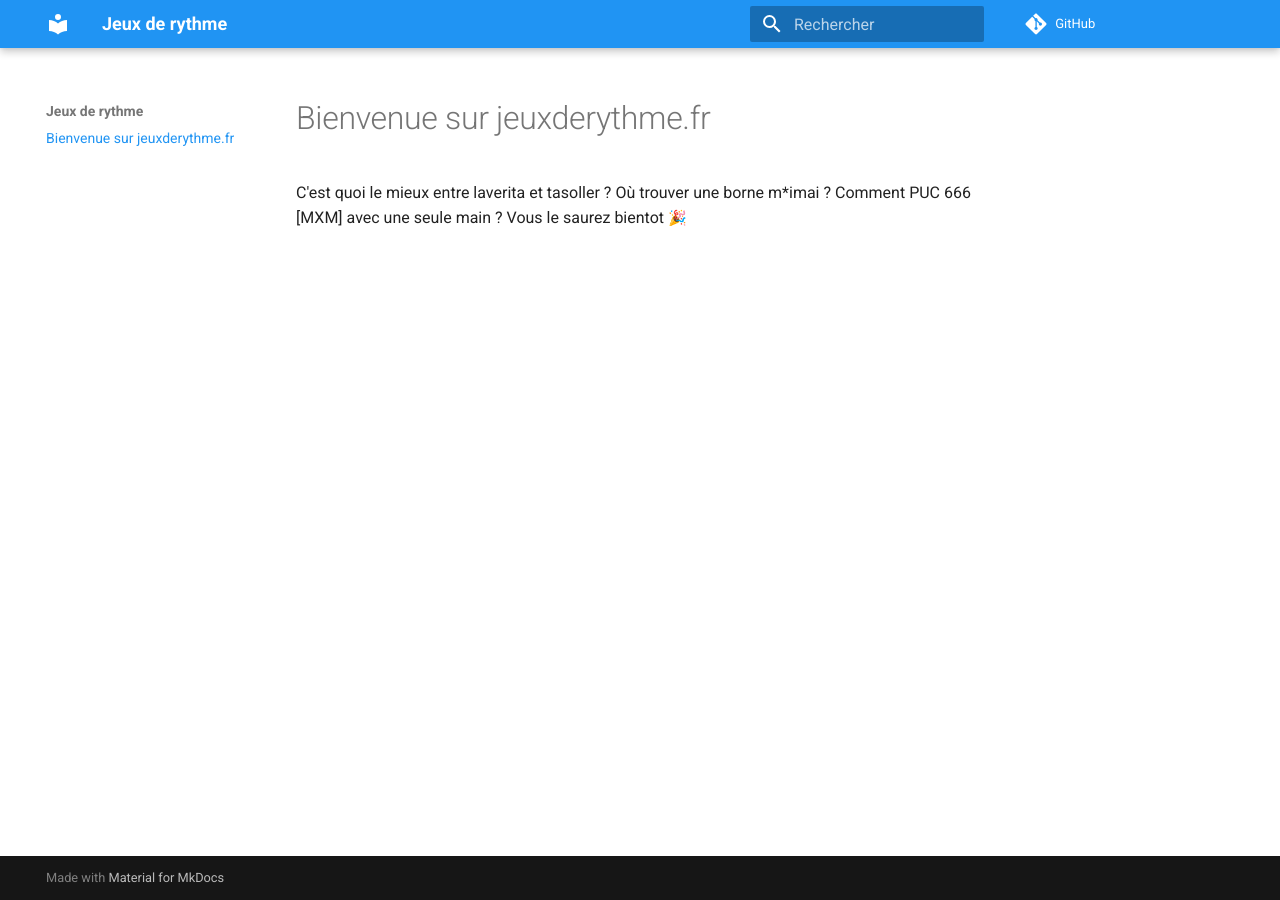
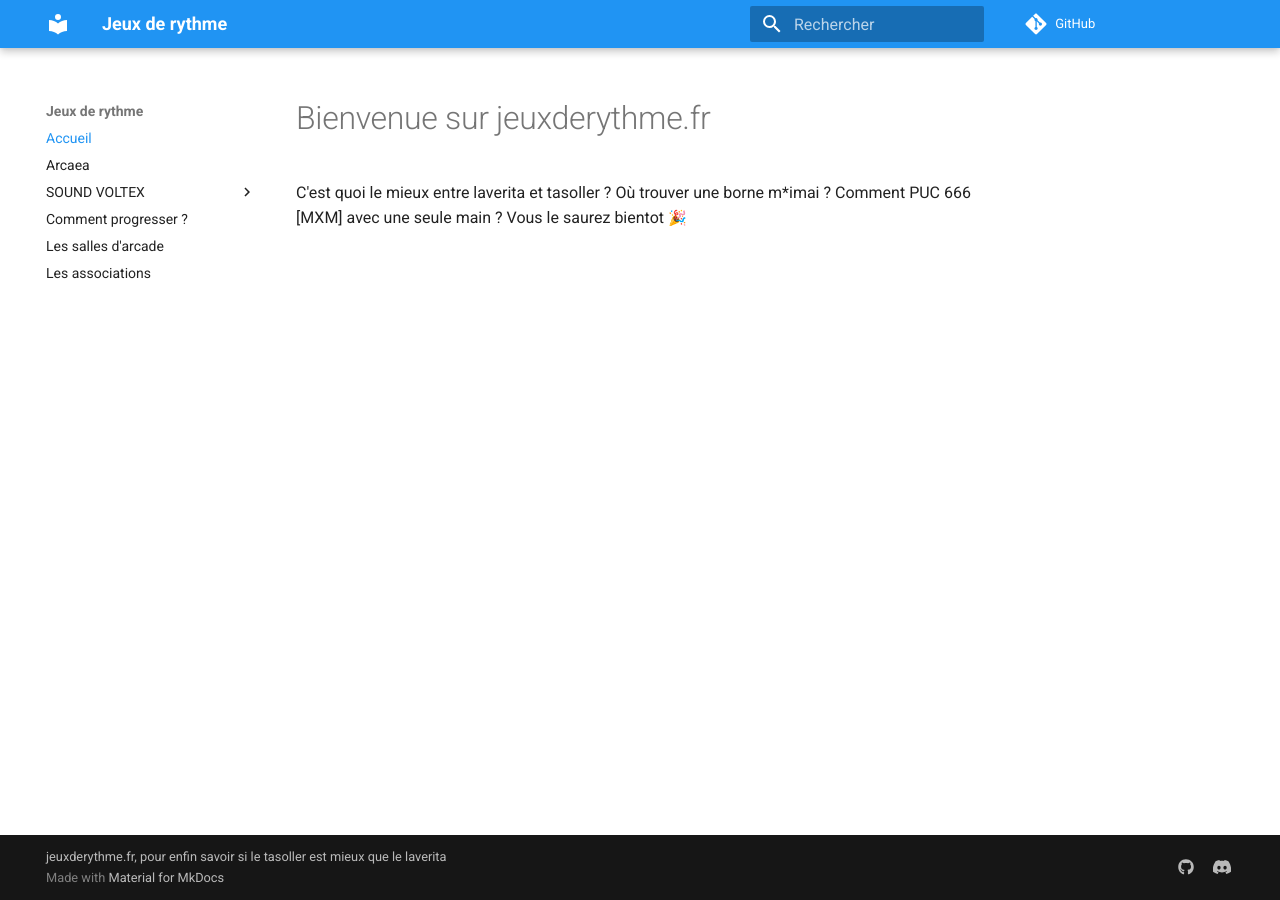
Before and after one commit to jeuxderythme/jeuxderythme.github.io, an MkDocs documentation site: the page built from docs/index.md, in a window 1280 px wide. Built offline with MkDocs 1.6.1 and Material for MkDocs 9.7.7, drawn with Linux system fonts in a browser that asks for light colours; emoji names are drawn with the system emoji font; comment, search, counter and statistics services are not loaded.

Commit message:
Plein de setups + ajout des premières pages

```diff
--- a/mkdocs.yml
+++ b/mkdocs.yml
@@ -1,12 +1,15 @@
 site_name: Jeux de rythme
 site_url: https://jeuxderythme.fr
 repo_url: https://github.com/jeuxderythme/jeuxderythme.github.io/
+
 theme:
   name: material
   language: fr
   palette:
     primary: blue
     accent: purple
+  features:
+    - search.highlight
 plugins:
   - search
   - git-revision-date-localized
@@ -15,3 +18,22 @@ markdown_extensions:
   - pymdownx.emoji:
       emoji_index: !!python/name:material.extensions.emoji.twemoji
       emoji_generator: !!python/name:material.extensions.emoji.to_svg
+
+copyright: "jeuxderythme.fr, pour enfin savoir si le tasoller est mieux que le laverita"
+extra:
+  social:
+    - icon: fontawesome/brands/github
+      link: https://github.com/jeuxderythme/jeuxderythme.github.io
+    - icon: fontawesome/brands/discord
+      link: https://discord.gg/
+
+nav:
+  - Accueil: index.md
+  - Arcaea: jeux/arcaea/arcaea.md
+  - SOUND VOLTEX:
+    - Le jeu: jeux/soundvoltex/soundvoltex.md
+    - Les controllers: jeux/soundvoltex/controllers.md
+    - Jouer sur PC: jeux/soundvoltex/logiciels.md
+  - Comment progresser ?: progression.md
+  - Les salles d'arcade: arcades.md
+  - Les associations: associations.md
```
Also changed, not shown: docs/arcades.md (added, +9 -0 lines), docs/associations.md (added, +1 -0 lines), docs/index.md (+5 -0 lines), docs/jeux/arcaea/arcaea.md (added, +3 -0 lines), docs/jeux/soundvoltex/controllers.md (added, +5 -0 lines), docs/jeux/soundvoltex/logiciels.md (added, +9 -0 lines), docs/jeux/soundvoltex/soundvoltex.md (added, +3 -0 lines), docs/progression.md (added, +1 -0 lines).
